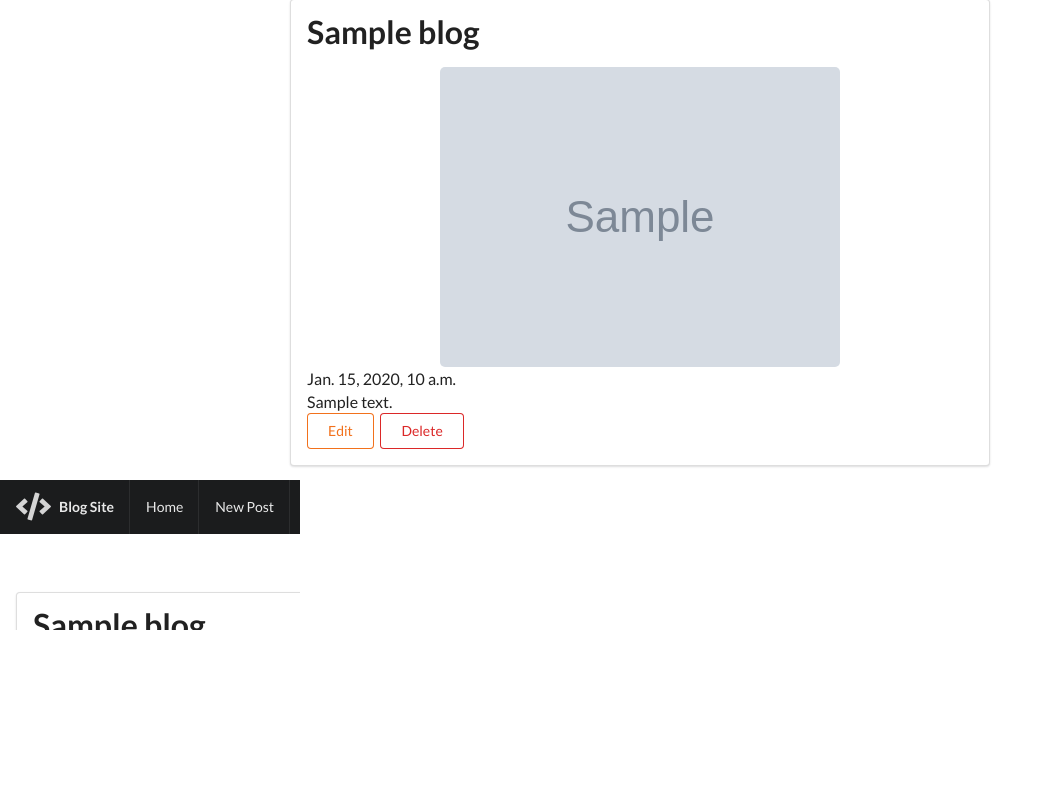
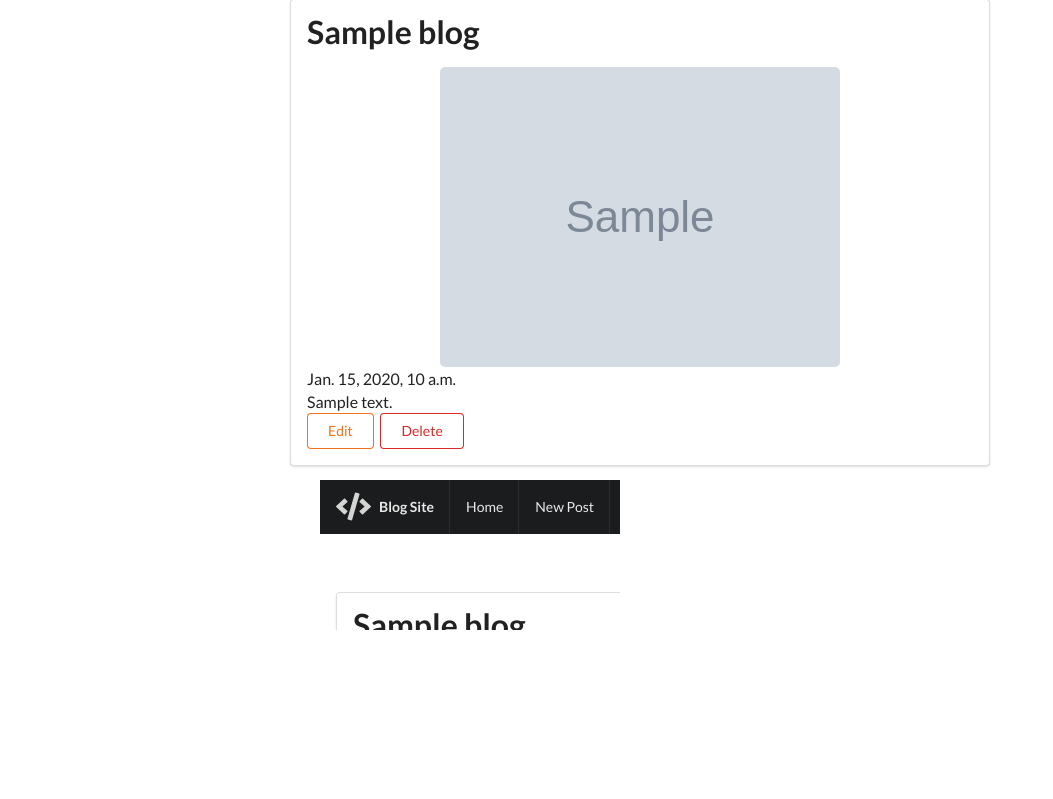
Before and after one commit to zofy/DjangoBlog, a Django app: template templates/blog/show.html in a window 1280 px wide. Shown: the part 113-912 px from the top of the page, without its empty margins (0-1053 px from the left). Run offline with Django 3.2, Linux system fonts and the light colour scheme; the template is opened without the code that fills it: most values are stand-ins (such as "Sample title", 1, 10 or a date in 2020); grey boxes marked "Sample" are stand-in pictures; some libraries are stand-ins or nearby versions.

Commit message:
redirect commentov funkcne

```diff
--- a/blog/static/blog/app.css
+++ b/blog/static/blog/app.css
@@ -7,3 +7,9 @@ i.icon {
 #delete{
     display: inline;
 }
+
+#comments{
+    margin: auto;
+    width: 50%;
+    max-height: 30%;
+}
--- a/comments/static/comments/comments.js
+++ b/comments/static/comments/comments.js
@@ -26,10 +26,10 @@ index.movePage = function(event){
 }
 
 index. redirect = function(direction){
-    var curPage = index.getIdAndPage()[1];
+    var idAndPage = index.getIdAndPage(), domain = window.location.href.split('/').filter(i => i !== "")[1];
     try {
-        var page = parseInt(curPage);
-        window.location.href = 'http://127.0.0.1:8000/1/comments/' + (page + direction).toString() + '/';
+        var page = parseInt(idAndPage[1]);
+        window.location.href = 'http://' + domain + '/' + idAndPage[0] + '/comments/' + (page + direction).toString() + '/';
     } catch (e) {
         console.log('Bad page in URI!');
         alert('Bad page in URI!');
--- a/comments/urls.py
+++ b/comments/urls.py
@@ -5,6 +5,5 @@ app_name = 'comments'
 
 urlpatterns = [
     url(r'^(?P<blog_id>[0-9]+)/comments/(?P<page>[0-9]+)/$', IndexView.as_view(), name='index'),
-    # url(r'^1/comments/0/$', IndexView.as_view(), name='index'),
     url(r'^comments/(?P<id>[0-9]+)/$', ShowView.as_view(), name='show'),
 ]
--- a/templates/blog/show.html
+++ b/templates/blog/show.html
@@ -18,8 +18,8 @@
     </div>
 </div>
 
-<div class="container">
-    <iframe src="{% url 'comments:index' blog_id=1 page=0 %}" frameborder="0"></iframe>
+<div id="comments" class="container">
+    <iframe src="{% url 'comments:index' blog_id=blog.id page=0 %}" frameborder="0"></iframe>
 </div>
  <script>
     $(document).ready(function() {
```
